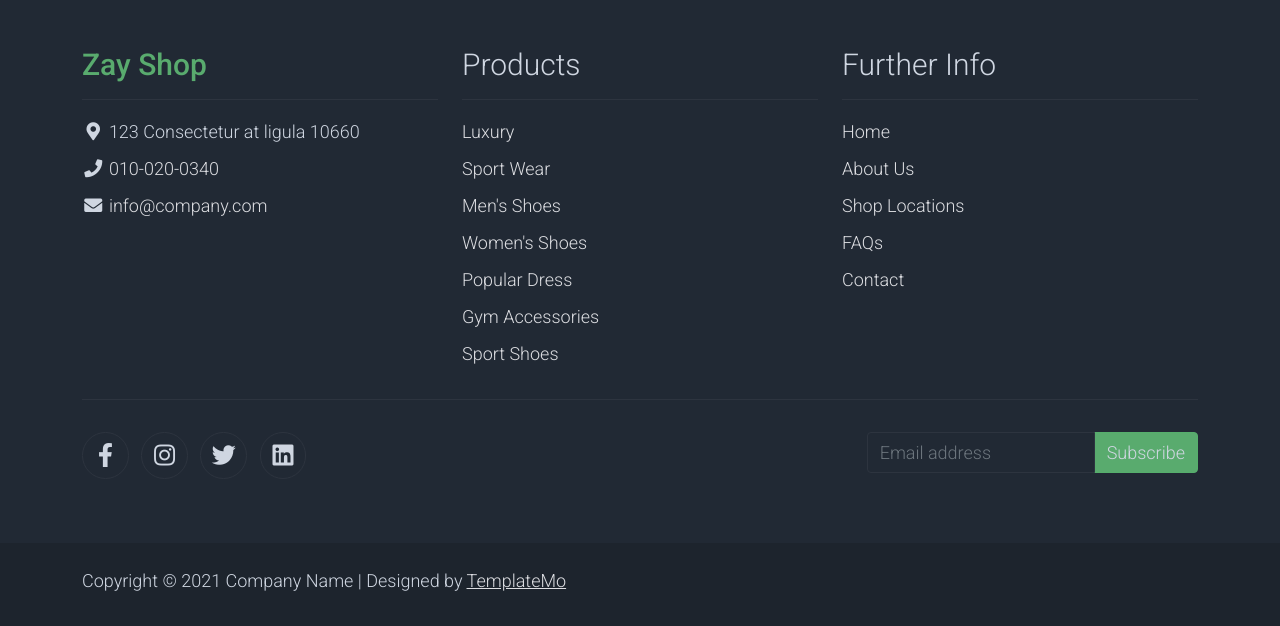
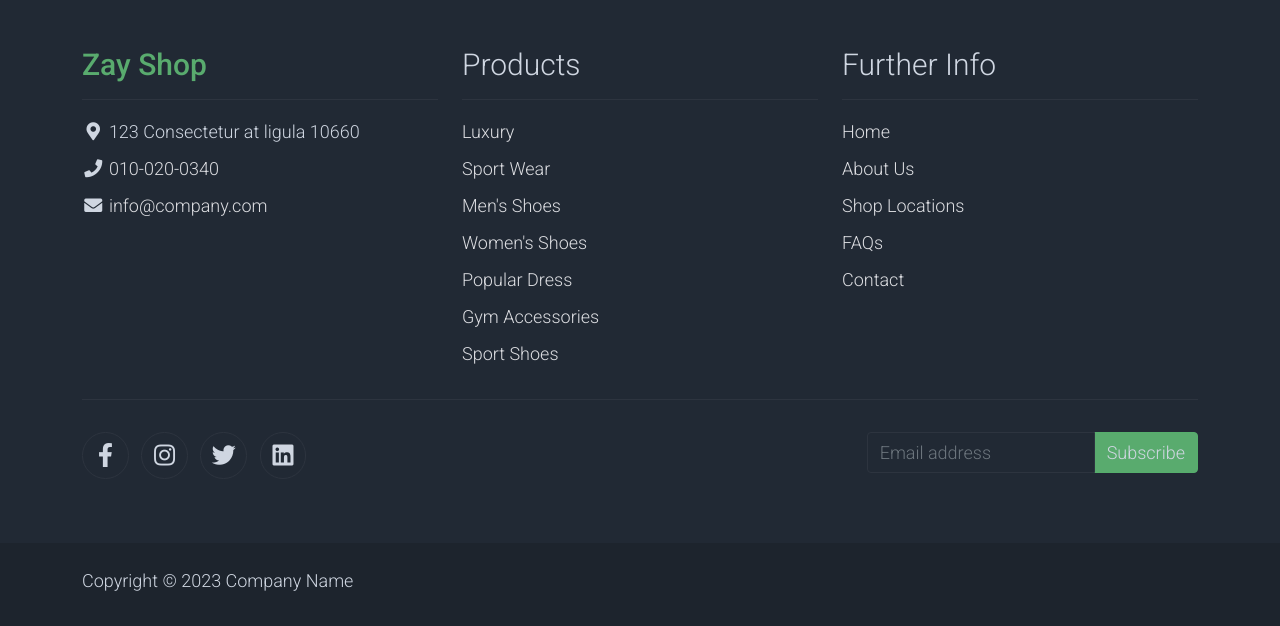
Before and after one commit to Adel09/mega-crm, a Django app: page / in a window 1280 px wide. Shown: the part 1748-2374 px from the top of the page. Run offline with Django 3.2, Linux system fonts and the light colour scheme; data comes from the database, SQL or seed files in the repository; some libraries are stand-ins or nearby versions.

Commit message:
make it better

```diff
--- a/main/templates/main/base.html
+++ b/main/templates/main/base.html
@@ -105,8 +105,7 @@
             <div class="row pt-2">
                 <div class="col-12">
                     <p class="text-left text-light">
-                        Copyright &copy; 2021 Company Name
-                        | Designed by <a rel="sponsored" href="https://templatemo.com" target="_blank">TemplateMo</a>
+                        Copyright &copy; 2023 Company Name
                     </p>
                 </div>
             </div>
```
